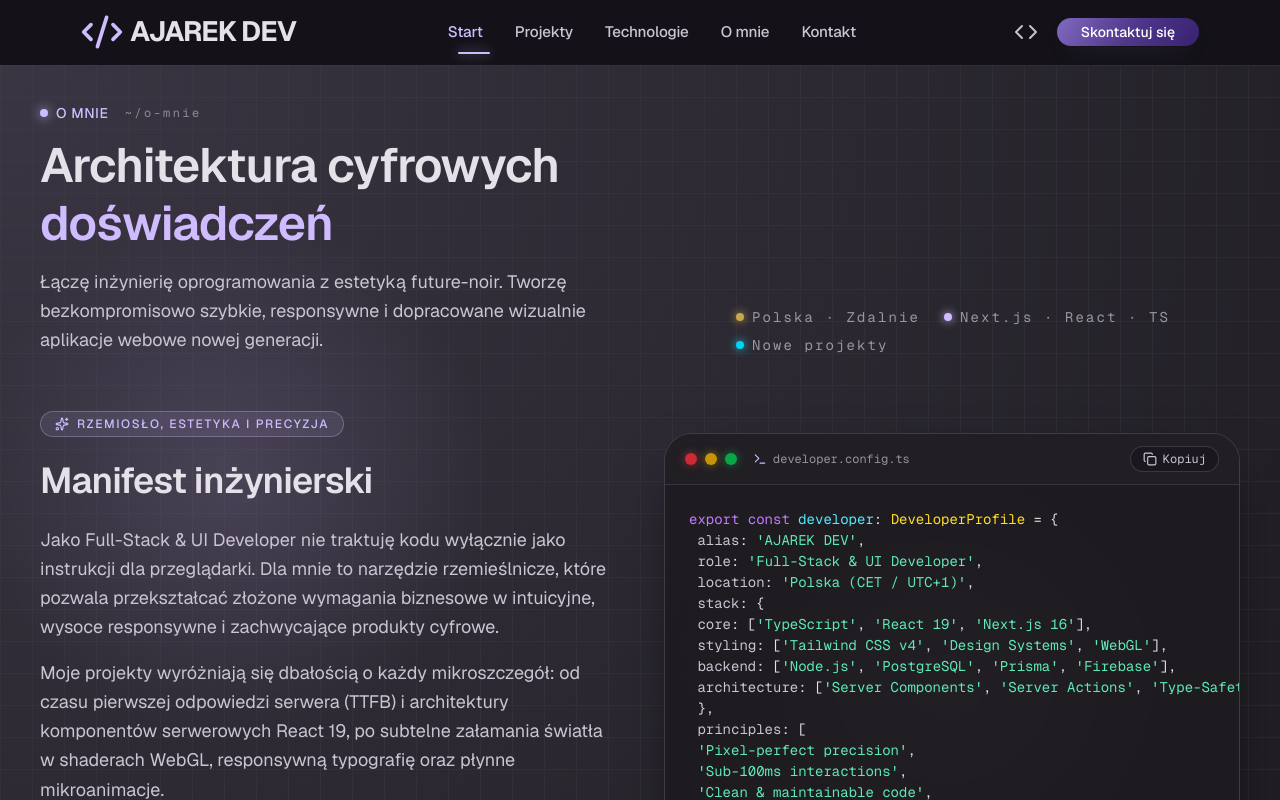
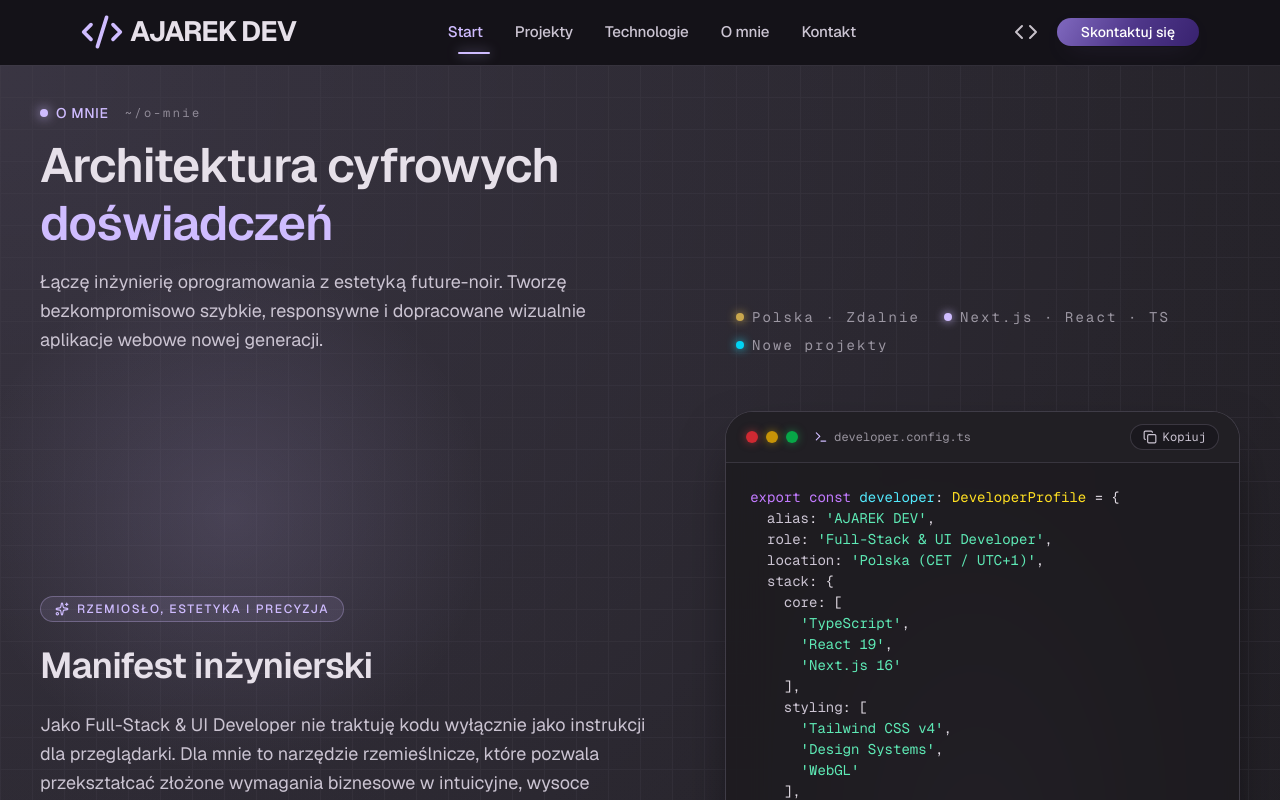
Before and after one commit to ajarek/next-16-ep-43-portfolio, a Next.js app: page /about-me in a window 1280 px wide. Shown: the top 800 px of the page. Built offline with nearby package versions, Linux system fonts and the light colour scheme.

Commit message:
feat: add interactive code block components for developer profile and technology stack display

```diff
--- a/components/about/about-code-block.tsx
+++ b/components/about/about-code-block.tsx
@@ -60,68 +60,65 @@ export function AboutCodeBlock({ profile }: AboutCodeBlockProps) {
       </div>
 
       {/* Ciało kodu ze stylizacją monospace */}
-      <div className='relative overflow-x-auto p-4 sm:p-6 font-mono text-xs leading-relaxed text-on-surface sm:text-[0.8125rem]'>
-        <pre className='selection:bg-primary/30 selection:text-white'>
+      <div className='relative overflow-x-auto p-4 sm:p-6 font-mono text-[10px] sm:text-xs md:text-sm leading-relaxed text-on-surface max-w-full w-full'>
+        <pre className='selection:bg-primary/30 selection:text-white whitespace-pre-wrap break-words'>
           <code>
             <span className='text-purple-400'>export const</span>{" "}
             <span className='text-cyan-300'>developer</span>:{" "}
             <span className='text-yellow-300'>DeveloperProfile</span> = &#123;
-            {"\n"} <span className='text-on-surface-variant'>alias</span>:{" "}
+            {"\n"}  <span className='text-on-surface-variant'>alias</span>:{" "}
             <span className='text-emerald-300'>&apos;AJAREK DEV&apos;</span>,
-            {"\n"} <span className='text-on-surface-variant'>role</span>:{" "}
+            {"\n"}  <span className='text-on-surface-variant'>role</span>:{" "}
             <span className='text-emerald-300'>
               &apos;Full-Stack &amp; UI Developer&apos;
             </span>
-            ,{"\n"} <span className='text-on-surface-variant'>location</span>:{" "}
+            ,{"\n"}  <span className='text-on-surface-variant'>location</span>:{" "}
             <span className='text-emerald-300'>
               &apos;Polska (CET / UTC+1)&apos;
             </span>
-            ,{"\n"} <span className='text-on-surface-variant'>stack</span>:
+            ,{"\n"}  <span className='text-on-surface-variant'>stack</span>:
             &#123;
-            {"\n"} <span className='text-on-surface-variant'>core</span>: [
-            <span className='text-emerald-300'>&apos;TypeScript&apos;</span>,{" "}
-            <span className='text-emerald-300'>&apos;React 19&apos;</span>,{" "}
-            <span className='text-emerald-300'>&apos;Next.js 16&apos;</span>],
-            {"\n"} <span className='text-on-surface-variant'>styling</span>: [
-            <span className='text-emerald-300'>
+            {"\n"}    <span className='text-on-surface-variant'>core</span>: [
+            {"\n"}      <span className='text-emerald-300'>&apos;TypeScript&apos;</span>,
+            {"\n"}      <span className='text-emerald-300'>&apos;React 19&apos;</span>,
+            {"\n"}      <span className='text-emerald-300'>&apos;Next.js 16&apos;</span>
+            {"\n"}    ],
+            {"\n"}    <span className='text-on-surface-variant'>styling</span>: [
+            {"\n"}      <span className='text-emerald-300'>
               &apos;Tailwind CSS v4&apos;
             </span>
-            ,{" "}
-            <span className='text-emerald-300'>&apos;Design Systems&apos;</span>
-            , <span className='text-emerald-300'>&apos;WebGL&apos;</span>],
-            {"\n"} <span className='text-on-surface-variant'>backend</span>: [
-            <span className='text-emerald-300'>&apos;Node.js&apos;</span>,{" "}
-            <span className='text-emerald-300'>&apos;PostgreSQL&apos;</span>,{" "}
-            <span className='text-emerald-300'>&apos;Prisma&apos;</span>,{" "}
-            <span className='text-emerald-300'>&apos;Firebase&apos;</span>],
-            {"\n"} <span className='text-on-surface-variant'>architecture</span>
-            : [
-            <span className='text-emerald-300'>
+            ,{"\n"}      <span className='text-emerald-300'>&apos;Design Systems&apos;</span>
+            ,{"\n"}      <span className='text-emerald-300'>&apos;WebGL&apos;</span>
+            {"\n"}    ],
+            {"\n"}    <span className='text-on-surface-variant'>backend</span>: [
+            {"\n"}      <span className='text-emerald-300'>&apos;Node.js&apos;</span>,
+            {"\n"}      <span className='text-emerald-300'>&apos;PostgreSQL&apos;</span>,
+            {"\n"}      <span className='text-emerald-300'>&apos;Prisma&apos;</span>,
+            {"\n"}      <span className='text-emerald-300'>&apos;Firebase&apos;</span>
+            {"\n"}    ],
+            {"\n"}    <span className='text-on-surface-variant'>architecture</span>: [
+            {"\n"}      <span className='text-emerald-300'>
               &apos;Server Components&apos;
             </span>
-            ,{" "}
-            <span className='text-emerald-300'>&apos;Server Actions&apos;</span>
-            , <span className='text-emerald-300'>&apos;Type-Safety&apos;</span>]
-            {"\n"} &#125;,
-            {"\n"} <span className='text-on-surface-variant'>principles</span>:
-            [{"\n"}{" "}
-            <span className='text-emerald-300'>
+            ,{"\n"}      <span className='text-emerald-300'>&apos;Server Actions&apos;</span>
+            ,{"\n"}      <span className='text-emerald-300'>&apos;Type-Safety&apos;</span>
+            {"\n"}    ]
+            {"\n"}  &#125;,
+            {"\n"}  <span className='text-on-surface-variant'>principles</span>:
+            [{"\n"}    <span className='text-emerald-300'>
               &apos;Pixel-perfect precision&apos;
             </span>
-            ,{"\n"}{" "}
-            <span className='text-emerald-300'>
+            ,{"\n"}    <span className='text-emerald-300'>
               &apos;Sub-100ms interactions&apos;
             </span>
-            ,{"\n"}{" "}
-            <span className='text-emerald-300'>
+            ,{"\n"}    <span className='text-emerald-300'>
               &apos;Clean &amp; maintainable code&apos;
             </span>
-            ,{"\n"}{" "}
-            <span className='text-emerald-300'>
+            ,{"\n"}    <span className='text-emerald-300'>
               &apos;Empathetic user experience&apos;
             </span>
-            {"\n"} ],
-            {"\n"} <span className='text-on-surface-variant'>status</span>:{" "}
+            {"\n"}  ],
+            {"\n"}  <span className='text-on-surface-variant'>status</span>:{" "}
             <span className='text-yellow-300'>
               &apos;Ready for ambitious challenges&apos;
             </span>
--- a/components/technologies/stack-code.tsx
+++ b/components/technologies/stack-code.tsx
@@ -24,7 +24,7 @@ export function StackCode() {
           {"  "}
           <span className='text-[#cdc0e9]'>fasada</span>
           <span className='text-on-surface-variant/45'>{": "}</span>
-          <span className='text-tertiary'>
+          <span className='text-tertiary text-wrap'>
             {'["Next.js 16", "React 19", "Tailwind v4"]'}
           </span>
           <span className='text-on-surface-variant/45'>,</span>
@@ -32,19 +32,19 @@ export function StackCode() {
           {"  "}
           <span className='text-[#cdc0e9]'>kontrakt</span>
           <span className='text-on-surface-variant/45'>{": "}</span>
-          <span className='text-tertiary'>{'"TypeScript — tryb ścisły"'}</span>
+          <span className='text-tertiary text-wrap'>{'"TypeScript — tryb ścisły"'}</span>
           <span className='text-on-surface-variant/45'>,</span>
           {"\n"}
           {"  "}
           <span className='text-[#cdc0e9]'>silnik</span>
           <span className='text-on-surface-variant/45'>{": "}</span>
-          <span className='text-tertiary'>{'["Node.js", "tRPC"]'}</span>
+          <span className='text-tertiary text-wrap'>{'["Node.js", "tRPC"]'}</span>
           <span className='text-on-surface-variant/45'>,</span>
           {"\n"}
           {"  "}
           <span className='text-[#cdc0e9]'>pamiec</span>
           <span className='text-on-surface-variant/45'>{": "}</span>
-          <span className='text-tertiary'>
+          <span className='text-tertiary text-wrap'>
             {'["Prisma", "Firestore", "Supabase"]'}
           </span>
           <span className='text-on-surface-variant/45'>,</span>
@@ -52,13 +52,13 @@ export function StackCode() {
           {"  "}
           <span className='text-[#cdc0e9]'>przeplyw</span>
           <span className='text-on-surface-variant/45'>{": "}</span>
-          <span className='text-tertiary'>{'"Stripe"'}</span>
+          <span className='text-tertiary text-wrap'>{'"Stripe"'}</span>
           <span className='text-on-surface-variant/45'>,</span>
           {"\n"}
           {"  "}
           <span className='text-[#cdc0e9]'>atmosfera</span>
           <span className='text-on-surface-variant/45'>{": "}</span>
-          <span className='text-tertiary'>
+          <span className='text-tertiary text-wrap'>
             {'["WebGL", "siatka", "spotlight"]'}
           </span>
           <span className='text-on-surface-variant/45'>,</span>
@@ -66,7 +66,7 @@ export function StackCode() {
           {"  "}
           <span className='text-[#cdc0e9]'>zasada</span>
           <span className='text-on-surface-variant/45'>{": "}</span>
-          <span className='text-tertiary'>
+          <span className='text-tertiary text-wrap'>
             {'"użytkownik widzi tylko płynność"'}
           </span>
           <span className='text-on-surface-variant/45'>,</span>
--- a/components/technologies/stack-manifest.tsx
+++ b/components/technologies/stack-manifest.tsx
@@ -15,7 +15,7 @@ export function StackManifest() {
       className='grid items-start gap-6 lg:grid-cols-[0.92fr_1.08fr] lg:gap-8 min-w-0'
     >
       <div className='flex flex-col gap-4 min-w-0'>
-        <div className='relative mx-auto w-full max-w-[31rem]'>
+        <div className='relative mx-auto w-full max-w-124'>
           <div
             aria-hidden
             className='absolute inset-0 rounded-[2.5rem] bg-[radial-gradient(60%_60%_at_50%_45%,color-mix(in_oklab,var(--primary)_24%,transparent),transparent_72%)] blur-2xl'
```
